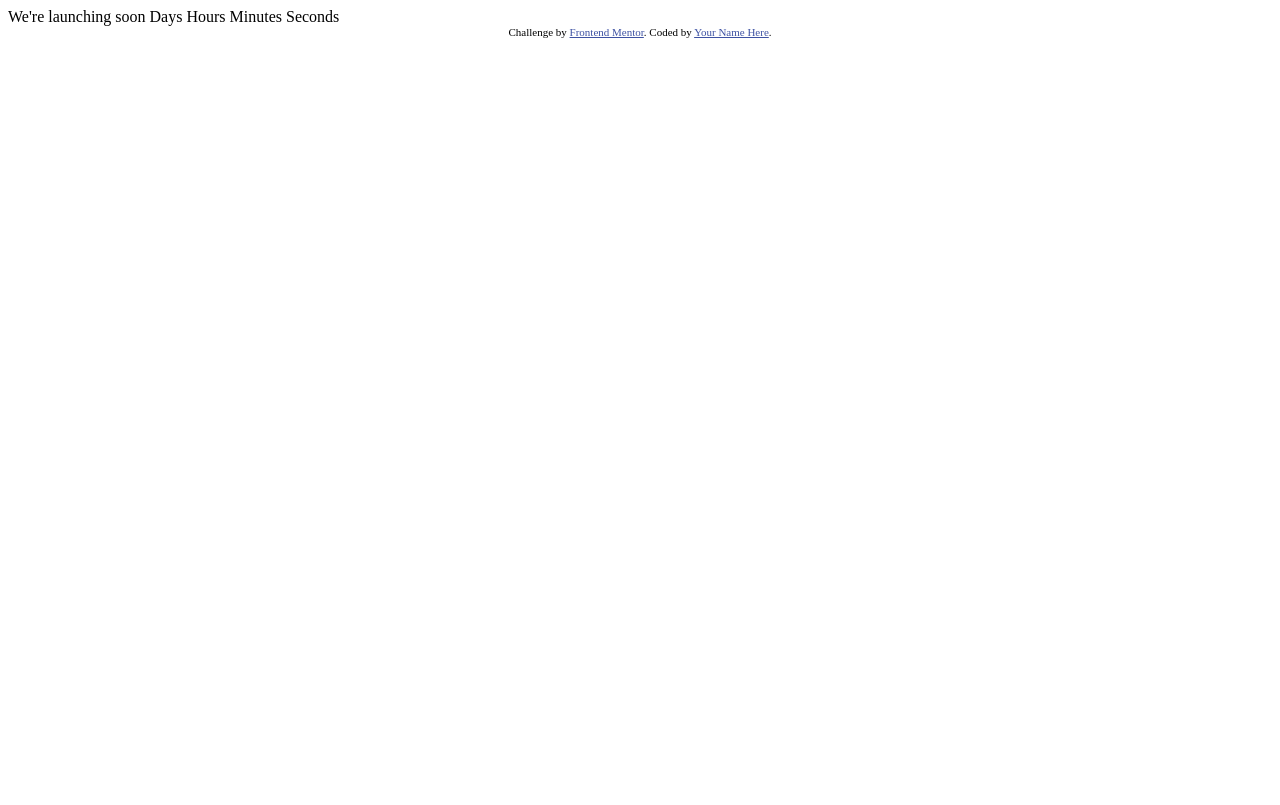
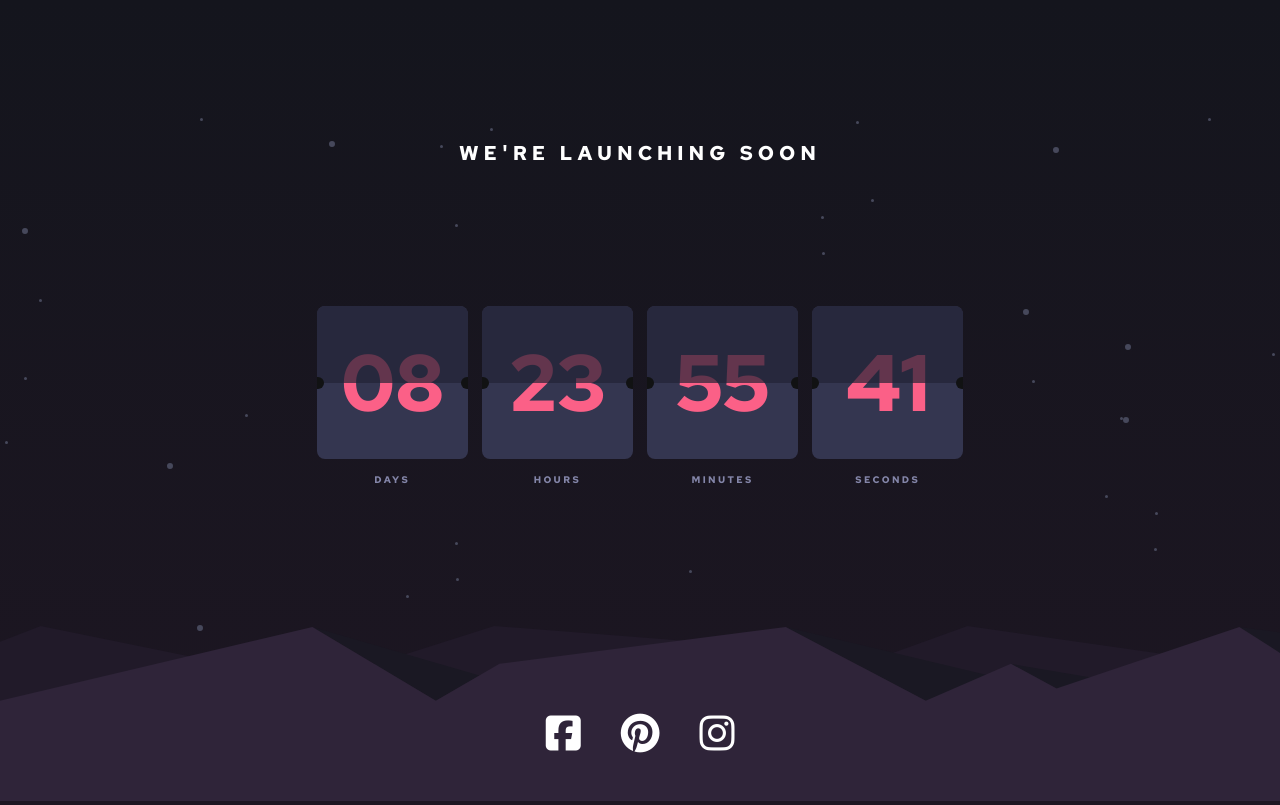
Before and after one commit to Dharmik48/fem-launch-countdown, a plain HTML site: page index.html in a window 1280 px wide. Drawn offline with Linux system fonts and the light colour scheme.

Commit message:
complete css

```diff
--- a/index.html
+++ b/index.html
@@ -5,27 +5,46 @@
   <meta name="viewport" content="width=device-width, initial-scale=1.0"> <!-- displays site properly based on user's device -->
 
   <link rel="icon" type="image/png" sizes="32x32" href="./images/favicon-32x32.png">
+  <link href="https://kit-pro.fontawesome.com/releases/v5.15.4/css/pro.min.css" rel="stylesheet">
+  <link rel="preconnect" href="https://fonts.googleapis.com">
+<link rel="preconnect" href="https://fonts.gstatic.com" crossorigin>
+<link href="https://fonts.googleapis.com/css2?family=Red+Hat+Text:wght@700&display=swap" rel="stylesheet">
 
   <title>Frontend Mentor | Launch countdown timer</title>
 
-  <!-- Feel free to remove these styles or customise in your own stylesheet 👍 -->
-  <style>
-    .attribution { font-size: 11px; text-align: center; }
-    .attribution a { color: hsl(228, 45%, 44%); }
-  </style>
+  <link rel="stylesheet" href="./style.css">
 </head>
 <body>
 
-  We're launching soon
+  <main>
+    <h1>We're launching soon</h1>
+    <div class="countdown">
+      <div class="column">
+        <div class="cards"><span class="top"></span>08</div>
+        <p>Days</p>
+      </div>
+      <div class="column">
+        <div class="cards"><span class="top"></span>23</div>
+        <p>Hours</p>
+      </div>
+      <div class="column">
+        <div class="cards"><span class="top"></span>55</div>
+        <p>Minutes</p>
+      </div>
+      <div class="column">
+        <div class="cards"><span class="top"></span>41</div>
+        <p>Seconds</p>
+      </div>
+    </div>
+  </main>
 
-  Days
-  Hours
-  Minutes
-  Seconds
-
-  <div class="attribution">
-    Challenge by <a href="https://www.frontendmentor.io?ref=challenge" target="_blank">Frontend Mentor</a>.
-    Coded by <a href="#">Your Name Here</a>.
-  </div>
+  <footer>
+    <ul class="social-icons">
+      <li class="social-icon"><a href="#"><i class="fab fa-facebook-square"></i></a></li>
+      <li class="social-icon"><a href="#"><i class="fab fa-pinterest"></i></a></li>
+      <li class="social-icon"><a href="#"><i class="fab fa-instagram"></i></a></li>
+    </ul>
+    <img src="./images/pattern-hills.svg" alt=" ">
+  </footer>
 </body>
 </html>
--- /dev/null
+++ b/style.css
@@ -0,0 +1,144 @@
+:root {
+	--g-blue: hsl(237, 18%, 59%);
+	--soft-red: hsl(345, 95%, 68%);
+	--white: hsl(0, 0%, 100%);
+	--dark-d-blue: hsl(236, 21%, 26%);
+	--v-dark-blue: hsl(235, 16%, 14%);
+	--black-blue: rgb(17, 18, 19);
+}
+
+* {
+	margin: 0;
+	padding: 0;
+	box-sizing: border-box;
+}
+
+/* REMOVE default styles */
+a {
+	text-decoration: none;
+	font-family: inherit;
+	color: inherit;
+}
+
+ul {
+	list-style: none;
+}
+
+h1,
+p {
+	text-transform: uppercase;
+	letter-spacing: 0.25em;
+}
+
+body {
+	display: flex;
+	flex-direction: column;
+	justify-content: space-between;
+	min-height: 100vh;
+	width: 100%;
+
+	text-align: center;
+	color: var(--white);
+	font-family: 'Red Hat Text', sans-serif;
+	font-size: 14px;
+	/* background-color: var(); */
+	background: url('./images/bg-stars.svg') center center no-repeat,
+		linear-gradient(rgb(20, 21, 29), rgb(29, 22, 34));
+}
+
+h1 {
+	font-size: 1.25rem;
+}
+
+main {
+	flex: 1;
+	/* width: 100%; */
+	margin: 10em 0;
+	padding: 0 clamp(1em, 1.5em, 2em);
+	display: flex;
+	gap: 10em;
+	flex-direction: column;
+	justify-content: stretch;
+	align-items: center;
+}
+
+/* COUNTDOWN ⏱️ */
+.countdown {
+	display: grid;
+	gap: 1em;
+	grid-template-columns: repeat(4, 1fr);
+}
+
+.column {
+	display: flex;
+	flex-direction: column;
+	gap: 1em;
+}
+
+.cards {
+	position: relative;
+	padding: clamp(0.3em, 1vw, 1em);
+	font-size: clamp(2.25rem, 7vw, 5rem);
+	background-color: var(--dark-d-blue);
+	color: var(--soft-red);
+	border-radius: 0.1em;
+	overflow: hidden;
+}
+
+.cards::after,
+.cards::before {
+	content: '';
+	position: absolute;
+	top: 50%;
+	height: 12px;
+	width: 12px;
+	background-color: var(--black-blue);
+	transform: translateY(-50%);
+	border-radius: 50%;
+	z-index: 9;
+}
+
+.cards::before {
+	left: -5px;
+}
+
+.cards::after {
+	right: -5px;
+}
+
+.cards .top {
+	position: absolute;
+	top: 0;
+	left: 0;
+	height: 50%;
+	width: 100%;
+	background-color: rgb(35, 35, 54);
+	opacity: 0.7;
+	border-radius: 0.1em 0.1em 0 0;
+}
+
+.column p {
+	color: var(--g-blue);
+	font-size: 0.6rem;
+}
+
+/* FOOTER */
+footer {
+	position: relative;
+	max-width: 100%;
+}
+
+.social-icons {
+	position: absolute;
+	top: 60%;
+	left: 50%;
+	display: flex;
+	gap: 1em;
+	font-size: clamp(1rem, 3.5vw, 2.5rem);
+	/* clamp(2.25rem, 7vw, 5rem) */
+	transform: translate(-50%, -50%);
+}
+
+footer img {
+	width: 100%;
+}
```
